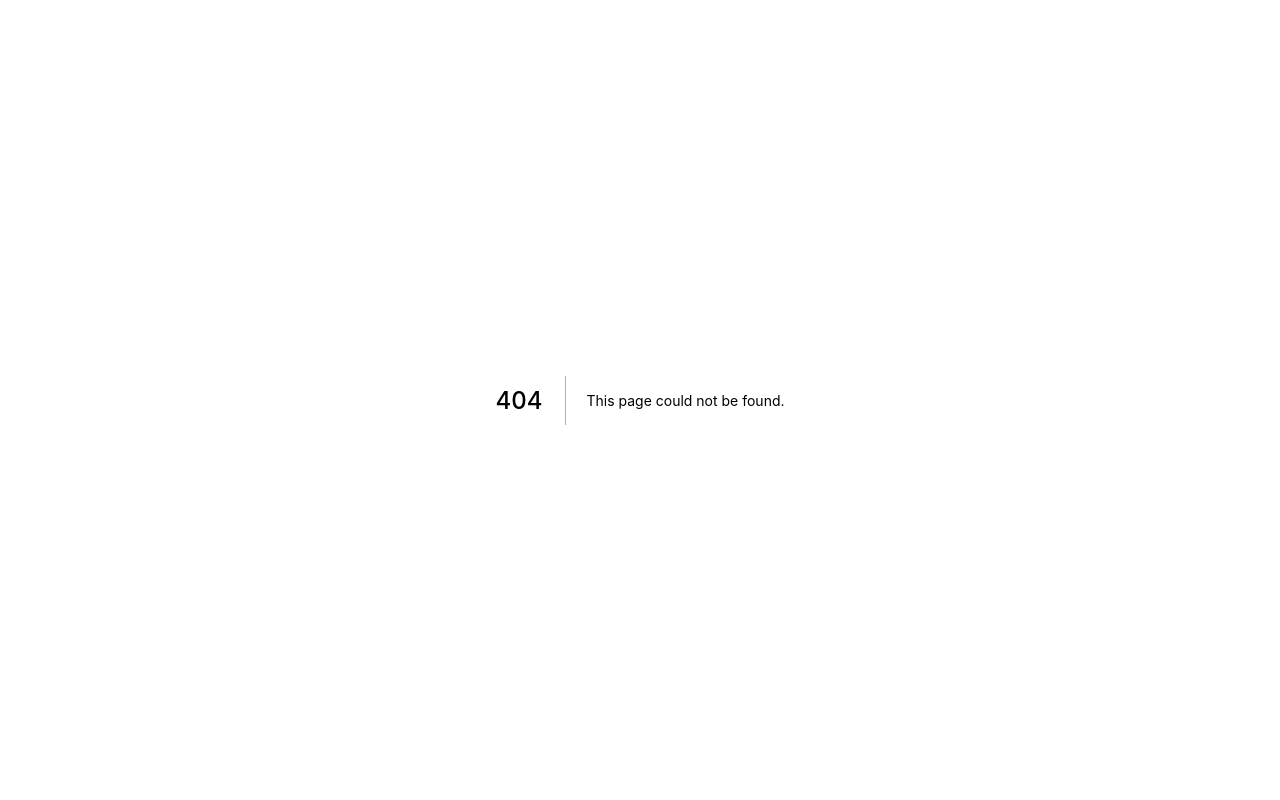
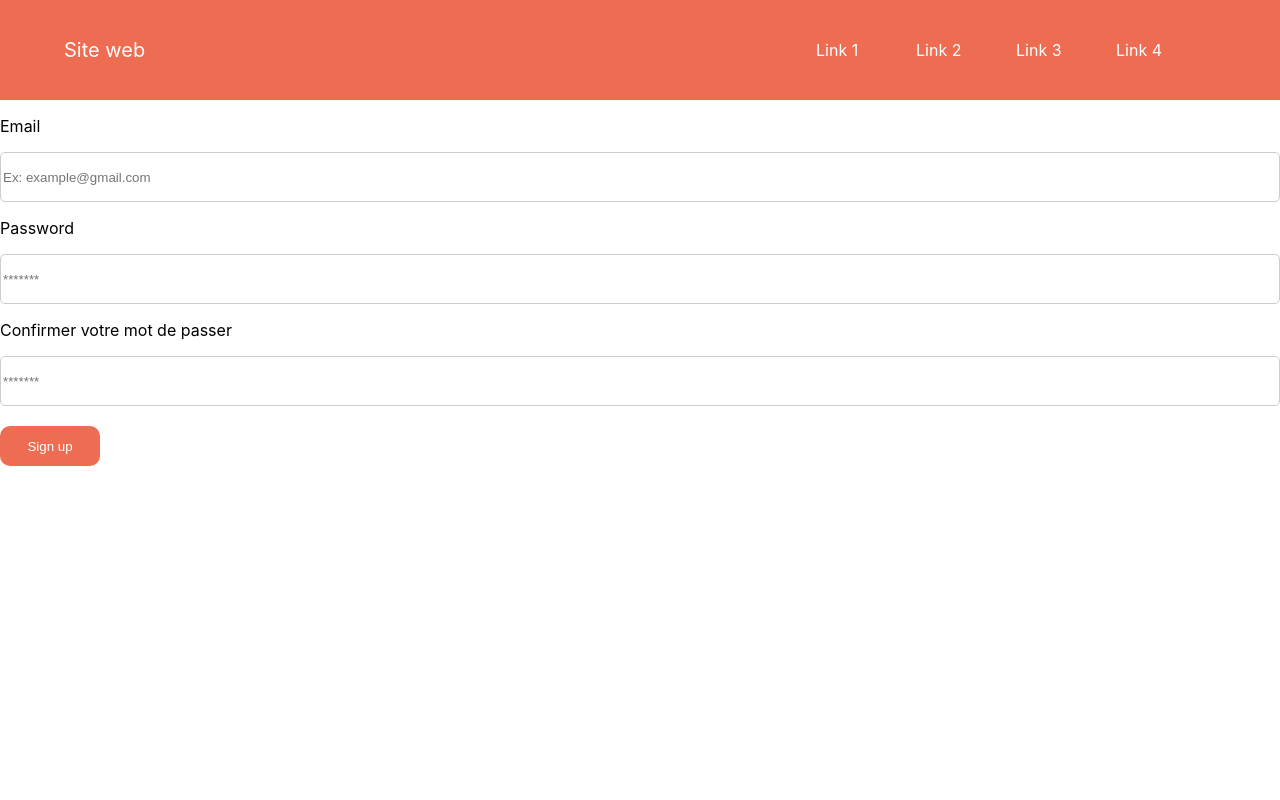
Before and after one commit to hugogualtieri/nextjs-starter, a Next.js app: page /sign-up in a window 1280 px wide. Before the commit this address had no page. Shown: the top 800 px of the page. Built offline with nearby package versions, Linux system fonts and the light colour scheme; no server answers.

Commit message:
firebase auth v1 added

```diff
--- /dev/null
+++ b/firebase/auth.js
@@ -0,0 +1,54 @@
+import { useState, useEffect } from "react";
+import Firebase from "./init";
+
+const formatAuthUser = (user) => ({
+  uid: user.uid,
+  email: user.email,
+});
+
+function useFirebaseAuth() {
+  const [authUser, setAuthUser] = useState(null);
+  const [loading, setLoading] = useState(true);
+
+  const authStateChanged = async (authState) => {
+    if (!authState) {
+      setAuthUser(null);
+      setLoading(false);
+      return;
+    }
+
+    setLoading(true);
+    var formattedUser = formatAuthUser(authState);
+    setAuthUser(formattedUser);
+    setLoading(false);
+  };
+
+  const clear = () => {
+    setAuthUser(null);
+    setLoading(true);
+  };
+
+  const signInWithEmailAndPassword = (email, password) =>
+    Firebase.auth().signInWithEmailAndPassword(email, password);
+
+  const createUserWithEmailAndPassword = (email, password) =>
+    Firebase.auth().createUserWithEmailAndPassword(email, password);
+
+  const signOut = () => Firebase.auth().signOut().then(clear);
+
+  // listen for Firebase state change
+  useEffect(() => {
+    const unsubscribe = Firebase.auth().onAuthStateChanged(authStateChanged);
+    return () => unsubscribe();
+  }, []);
+
+  return {
+    authUser,
+    loading,
+    signInWithEmailAndPassword,
+    createUserWithEmailAndPassword,
+    signOut,
+  };
+}
+
+export default useFirebaseAuth;
--- /dev/null
+++ b/firebase/init.js
@@ -0,0 +1,25 @@
+import firebase from "firebase/compat/app";
+import "firebase/compat/auth";
+import "firebase/compat/firestore";
+
+/*const firebaseCredentials = {
+  apiKey: process.env.NEXT_PUBLIC_FIREBASE_PUBLIC_API_KEY,
+  authDomain: process.env.NEXT_PUBLIC_FIREBASE_AUTH_DOMAIN,
+  projectId: process.env.NEXT_PUBLIC_FIREBASE_PROJECT_ID,
+  storageBucket: process.env.NEXT_PUBLIC_FIREBASE_STORAGE_BUCKET,
+  messagingSenderId: process.env.NEXT_PUBLIC_FIREBASE_MESSAGING_SENDER_ID,
+  appId: process.env.NEXT_PUBLIC_FIREBASE_APP_ID,
+};*/
+
+const firebaseCredentials = {
+  apiKey: "AIzaSyDuSs1VSBZM_DlM0yYd6GDar5zCU5TlqJY",
+  authDomain: "nextjs-starter-14c23.firebaseapp.com",
+  projectId: "nextjs-starter-14c23",
+  storageBucket: "nextjs-starter-14c23.appspot.com",
+  messagingSenderId: "489900451832",
+  appId: "1:489900451832:web:59f97a1a198a164994d80d",
+};
+
+firebase.initializeApp(firebaseCredentials);
+
+export default firebase;
--- /dev/null
+++ b/firebase/userContext.js
@@ -0,0 +1,21 @@
+import { createContext, useContext, Context } from "react";
+import useFirebaseAuth from "./auth";
+
+const authUserContext = createContext({
+  authUser: null,
+  loading: true,
+  signInWithEmailAndPassword: async () => {},
+  createUserWithEmailAndPassword: async () => {},
+  signOut: async () => {},
+});
+
+export function AuthUserProvider({ children }) {
+  const auth = useFirebaseAuth();
+
+  return (
+    <authUserContext.Provider value={auth}>{children}</authUserContext.Provider>
+  );
+}
+
+// custom hook to use the authUserContext and access authUser and loading
+export const useAuth = () => useContext(authUserContext);
--- a/package.json
+++ b/package.json
@@ -8,6 +8,7 @@
     "lint": "next lint"
   },
   "dependencies": {
+    "firebase": "^9.6.1",
     "next": "12.0.7",
     "prop-types": "^15.7.2",
     "react": "17.0.2",
--- a/pages/_app.js
+++ b/pages/_app.js
@@ -1,7 +1,12 @@
-import '../styles/globals.css'
+import { AuthUserProvider } from "../firebase/userContext";
+import "../styles/globals.css";
 
 function MyApp({ Component, pageProps }) {
-  return <Component {...pageProps} />
+  return (
+    <AuthUserProvider>
+      <Component {...pageProps} />
+    </AuthUserProvider>
+  );
 }
 
-export default MyApp
+export default MyApp;
--- /dev/null
+++ b/pages/sign-up.js
@@ -0,0 +1,88 @@
+import { useState } from "react";
+import { useRouter } from "next/router";
+
+import styles from "../styles/SignUp.module.css";
+
+import CustomedHead from "./../components/CustomedHead";
+import Layout from "./../components/Layout";
+import EaseButton from "./../components/EaseButton";
+
+import { useAuth } from "./../firebase/userContext";
+
+const SignUp = () => {
+  const [email, setEmail] = useState("");
+  const [firstPassword, setFirstPassword] = useState("");
+  const [secondPassword, setSecondPassword] = useState("");
+  const [error, setError] = useState(null);
+
+  const router = useRouter();
+
+  const { createUserWithEmailAndPassword } = useAuth();
+
+  const handleSignUpButton = () => {
+    createUserWithEmailAndPassword(email, firstPassword)
+      .then((authUser) => {
+        console.log("Success. The user is created in Firebase");
+        router.push("/dashboard");
+      })
+      .catch((error) => {
+        // An error occurred. Set error message to be displayed to user
+        console.log(error.message);
+        //setError(error.message);
+      });
+  };
+
+  return (
+    <div>
+      <CustomedHead
+        title="Site web | Home"
+        description="Bienvenue sur l'accueil de ce siteweb."
+      />
+      <Layout>
+        <div className={styles.wrapper}>
+          <p>Email</p>
+          <input
+            className={styles.input}
+            id="email"
+            type="email"
+            placeholder="Ex: example@gmail.com"
+            name="Email"
+            onChange={(e) => setEmail(e.target.value)}
+          />
+          <p>Password</p>
+          <input
+            className={styles.input}
+            id="password"
+            type="password"
+            placeholder="*******"
+            name="Password"
+            onChange={(e) => setFirstPassword(e.target.value)}
+          />
+          <p>Confirmer votre mot de passer</p>
+          <input
+            className={styles.input}
+            id="password"
+            type="password"
+            placeholder="*******"
+            name="Password"
+            onChange={(e) => setSecondPassword(e.target.value)}
+          />
+          <div className={styles.buttonWrapper}>
+            <EaseButton
+              textColor="#ffffff"
+              backgroundColor="#ED6C52"
+              hoverColor="#ED6C52"
+              borderRadius="10px"
+              alt="Sign up button"
+              onClick={handleSignUpButton}
+            >
+              Sign up
+            </EaseButton>
+          </div>
+        </div>
+      </Layout>
+    </div>
+  );
+};
+
+export default SignUp;
--- /dev/null
+++ b/styles/Dashboard.module.css
@@ -0,0 +1,10 @@
+.wrapper {
+  min-height: calc(100vh - 100px);
+  width: 100vw;
+}
+
+.buttonWrapper {
+  margin-top: 20px;
+  width: 100px;
+  height: 40px;
+}
--- /dev/null
+++ b/styles/Home.module.css
@@ -0,0 +1,4 @@
+.wrapper {
+  min-height: calc(100vh - 100px);
+  width: 100vw;
+}
--- /dev/null
+++ b/styles/Login.module.css
@@ -0,0 +1,19 @@
+.wrapper {
+  min-height: calc(100vh - 100px);
+  width: 100vw;
+}
+
+.input {
+  border: 1px solid #CCCCCC;
+  height: 50px;
+  width: 100%;
+  min-width: 200px;
+  border-radius: 5px;
+  color: #444444;
+}
+
+.buttonWrapper {
+  margin-top: 20px;
+  width: 100px;
+  height: 40px;
+}
--- /dev/null
+++ b/styles/SignUp.module.css
@@ -0,0 +1,19 @@
+.wrapper {
+  min-height: calc(100vh - 100px);
+  width: 100vw;
+}
+
+.input {
+  border: 1px solid #CCCCCC;
+  height: 50px;
+  width: 100%;
+  min-width: 200px;
+  border-radius: 5px;
+  color: #444444;
+}
+
+.buttonWrapper {
+  margin-top: 20px;
+  width: 100px;
+  height: 40px;
+}
```
Also changed, not shown: pages/dashboard.js (added, +52 -0 lines), pages/login.js (added, +77 -0 lines), 1 other file (tests, documents, lock files or other folders).
